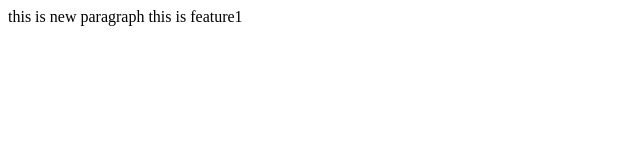
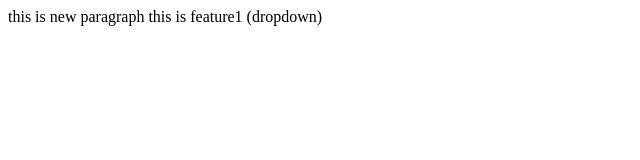
Before and after one commit to Vikas7225/Localrepo, a plain HTML site: page index.html in a window 1280 px wide. Shown: the whole page, without its empty margins (0-640 px from the left). Drawn offline with Linux system fonts and the light colour scheme.

Commit message:
add dropdown

```diff
--- a/index.html
+++ b/index.html
@@ -1,2 +1,2 @@
 <pr> this is new paragraph</pr>
-<pr> this is feature1 </pr>
+<pr> this is feature1 (dropdown)</pr>
```
